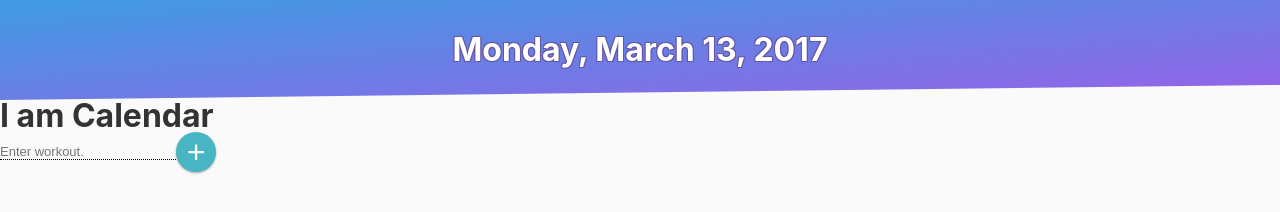
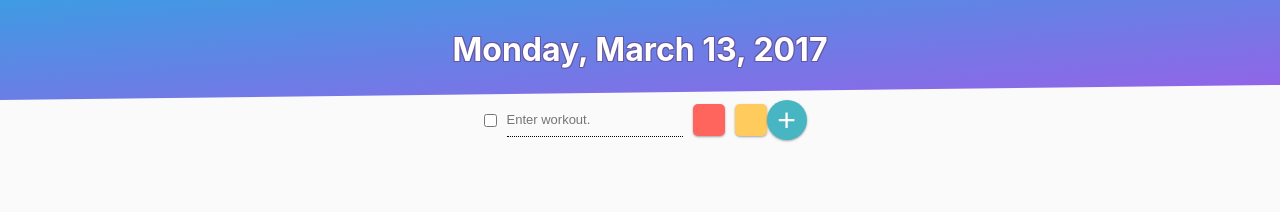
Before and after one commit to leo-generali/workout-log, a React app: page / in a window 1280 px wide. Built offline with nearby package versions, Linux system fonts and the light colour scheme.

Commit message:
Adds rep/sets functionality

```diff
--- a/src/Components/App.js
+++ b/src/Components/App.js
@@ -1,8 +1,9 @@
 import React, { Component } from 'react';
-import './app.css';
+import './Styles/app.css';
 import { formatDate } from '../helpers';
 import Calendar from './Calendar';
 import Log from './Log';
+import WorkoutItems from './WorkoutItems';
 
 class App extends Component {
   constructor(){
@@ -19,10 +20,22 @@ class App extends Component {
   addWorkout = (e) =>{
     e.preventDefault();
 
+    const date = Date.now();
+
+    const activityType = e.currentTarget.timeActivity.checked;
     const workout = e.currentTarget.workout.value;
+    const reps = e.currentTarget.reps.value;
+    const sets = e.currentTarget.sets.value;
+
     const workoutLog = this.state.workoutLog;
 
-    workoutLog.push(workout);
+    workoutLog.push({
+      key: date,
+      activityType: activityType,
+      text: workout,
+      reps: reps,
+      sets: sets
+    });
 
     this.setState({
       workoutLog: workoutLog
@@ -39,10 +52,14 @@ class App extends Component {
         <header className='header'>
           <h1>{dateTodayStr}</h1>
         </header>
-        <Calendar/>
-        <Log
-          addWorkout={this.addWorkout}
-        />
+        <div className="log">
+          <Log
+            addWorkout={this.addWorkout}
+          />
+          <WorkoutItems
+            log={this.state.workoutLog}
+          />
+        </div>
       </div>
     );
   }
--- a/src/Components/Calendar.js
+++ b/src/Components/Calendar.js
@@ -1,8 +1,6 @@
 import React, { Component } from 'react';
 
 class Calendar extends Component {
-
-
   render() {
     return(
       <h1>I am Calendar</h1>
--- a/src/Components/Log.js
+++ b/src/Components/Log.js
@@ -1,6 +1,6 @@
 import React, { Component } from 'react';
-import './formreset.css';
-import './log.css';
+import './Styles/formreset.css';
+import './Styles/log.css';
 
 class Log extends Component {
 
@@ -8,10 +8,24 @@ class Log extends Component {
     return(
       <form className="workoutLog" onSubmit={this.props.addWorkout}>
         <input
+          type="checkbox"
+          name="timeActivity"
+          onChange={this.timeActivity}
+        />
+        <input
           type="text"
           name="workout"
           placeholder="Enter workout."
-
+        />
+        <input
+          className="repeat repeat--set"
+          name="sets"
+          type="number"
+        />
+        <input
+          className="repeat repeat--rep"
+          name="reps"
+          type="number"
         />
         <button type="submit">+</button>
       </form>
--- a/src/Components/formreset.css
+++ b/src/Components/Styles/formreset.css
@@ -163,3 +163,9 @@ select[multiple]
   /* Move the label to the top */
   vertical-align:top;
 }
+
+input[type=number]::-webkit-inner-spin-button,
+input[type=number]::-webkit-outer-spin-button {
+  -webkit-appearance: none;
+  margin: 0;
+}
--- /dev/null
+++ b/src/Components/Styles/log.css
@@ -0,0 +1,48 @@
+input {
+  border-bottom: 1px dotted black;
+  height: 2rem;
+  margin-left: 10px;
+}
+
+button {
+  font-size: 1em;
+  height: 1.25em;
+  width: 1.25em;
+  border-radius: 100%;
+
+  box-shadow: 0 1px 3px rgba(0,0,0,0.12), 0 1px 2px rgba(0,0,0,0.24);
+  transition: all 0.3s cubic-bezier(.25,.8,.25,1);
+
+  background-color: var(--form-add-button);
+  color: #FFF;
+}
+
+button:hover {
+  cursor: pointer;
+  box-shadow: 0 3px 6px rgba(0,0,0,0.16), 0 3px 6px rgba(0,0,0,0.23);
+}
+
+.workoutLog {
+  text-align: center;
+}
+
+.repeat {
+  border-bottom: none;
+  border-radius: 5px;
+  box-shadow: 0 1px 3px rgba(0,0,0,0.12), 0 1px 2px rgba(0,0,0,0.24);
+
+  font-weight: bold;
+
+  text-align: center;
+  width: 2rem;
+}
+
+.repeat--set{
+  background-color: var(--form-set);
+  color: var(--form-set-font);
+}
+
+.repeat--rep{
+  background-color: var(--form-rep);
+  color: var(--form-rep-font);
+}
--- /dev/null
+++ b/src/Components/WorkoutItems.js
@@ -0,0 +1,23 @@
+import React, { Component } from 'react';
+import './Styles/workoutitems.css'
+
+class WorkoutItems extends Component {
+  render() {
+
+    const log = this.props.log;
+
+    function addLog(item){
+      return <li key={item.key}>{item.text + " " + item.sets + " " + item.reps}</li>
+    }
+
+    const listItems = log.map(addLog);
+
+    return(
+      <ul className="WorkoutItems">
+        {listItems}
+      </ul>
+    )
+  }
+}
+
+export default WorkoutItems;
--- a/src/Components/log.css
+++ /dev/null
@@ -1,22 +0,0 @@
-input {
-  border-bottom: 1px dotted black;
-}
-
-button {
-
-  font-size: 1em;
-  height: 1.25em;
-  width: 1.25em;
-  border-radius: 100%;
-
-  box-shadow: 0 1px 3px rgba(0,0,0,0.12), 0 1px 2px rgba(0,0,0,0.24);
-  transition: all 0.3s cubic-bezier(.25,.8,.25,1);
-
-  background-color: var(--add-button);
-  color: #FFF;
-}
-
-button:hover {
-  cursor: pointer;
-  box-shadow: 0 3px 6px rgba(0,0,0,0.16), 0 3px 6px rgba(0,0,0,0.23);
-}
--- a/src/index.css
+++ b/src/index.css
@@ -3,8 +3,14 @@
   --main-font-color: #333333;
   --main-header-color: #FFFFFF;
   --main-header-outline: #6657a1;
-  --add-button: #48B6C2 ;
-  --main-header-outline: #6657a1;
+
+  --form-add-button: #48B6C2;
+  --form-rep: #FFCB5D;
+  --form-rep-font: #9d792c;
+  --form-set: #FF655D;
+  --form-set-font: #C01E16;
+
+  --workout-item: #D0D0CC;
 }
 
 body {
```
Also changed, not shown: src/Components/Styles/app.css (renamed from src/Components/App.css), src/Components/Styles/workoutitems.css (added).
